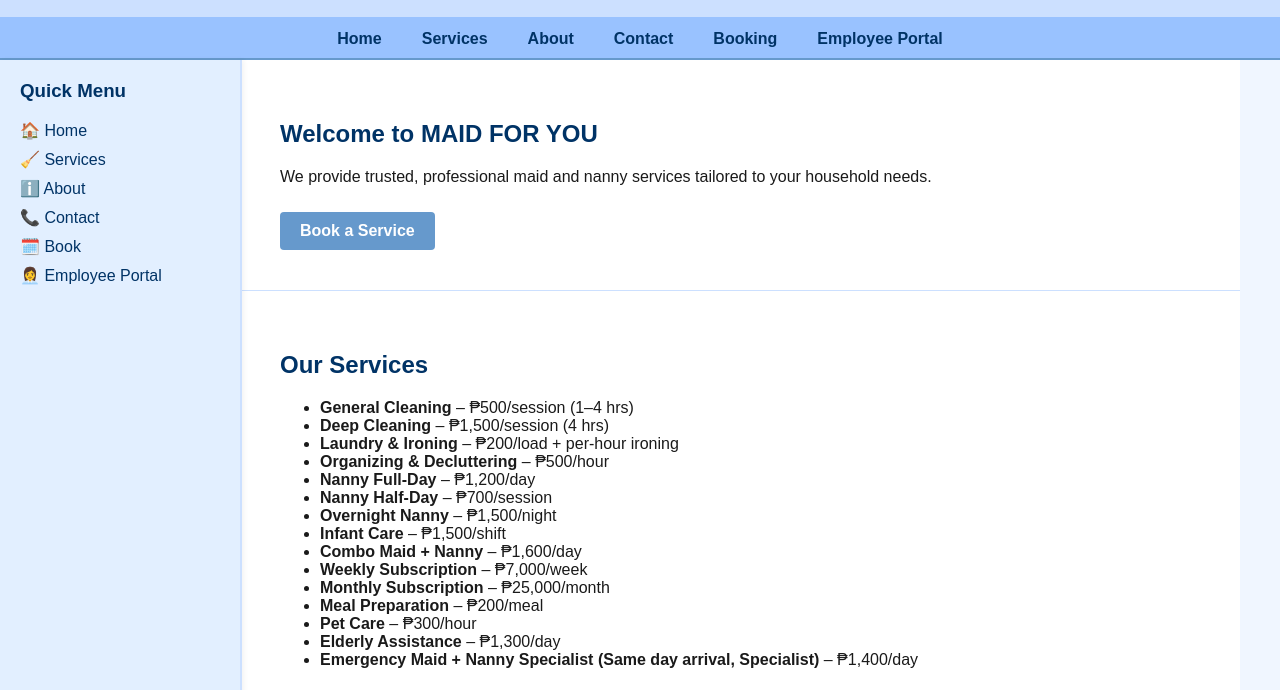
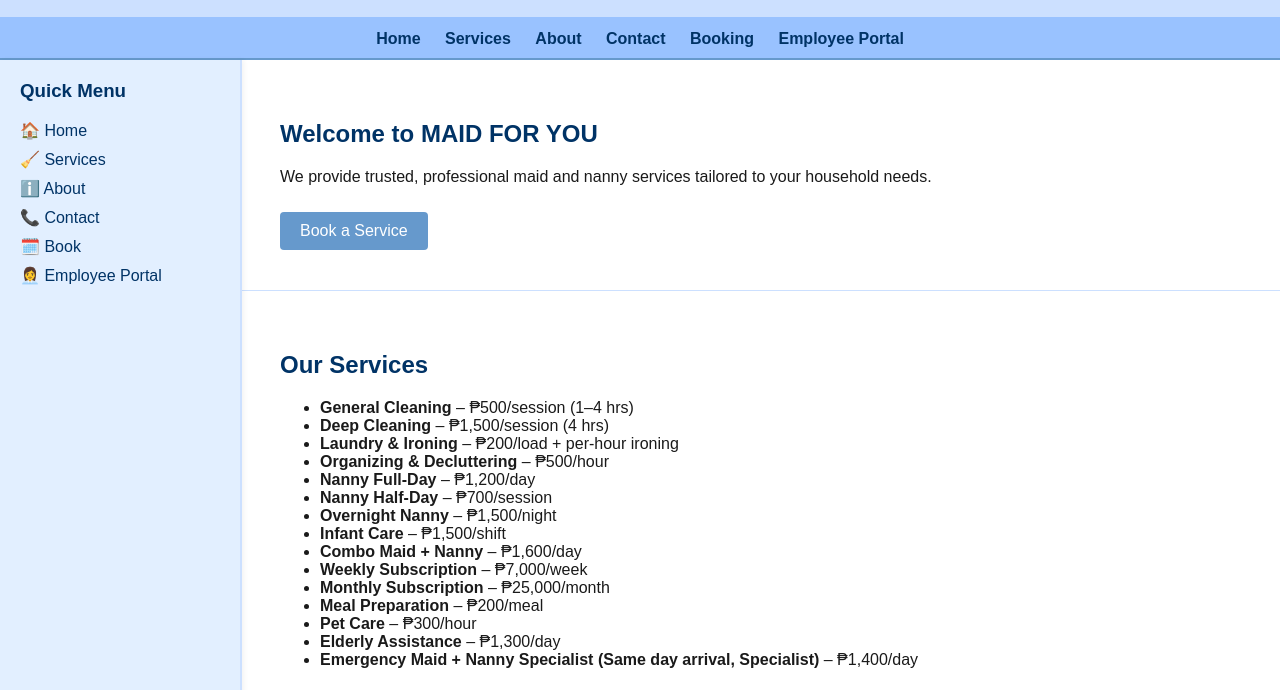
Before and after one commit to JorelJoestar/maidforyou, a plain HTML site: page index.html in a window 1280 px wide. Shown: the part 110-800 px from the top of the page. Drawn offline with Linux system fonts and the light colour scheme.

Commit message:
Update style.css

```diff
--- a/style.css
+++ b/style.css
@@ -1,90 +1,23 @@
-html {
-  scroll-behavior: smooth;
-}
-
 body {
-  font-family: 'Segoe UI', sans-serif;
+  font-family: Arial, sans-serif;
   margin: 0;
   padding: 0;
   background-color: #f4f8ff;
   color: #333;
-  transition: background-color 0.3s ease, color 0.3s ease;
 }
-
 header {
   background-color: #dce9ff;
   padding: 20px;
   text-align: center;
-  box-shadow: 0 2px 5px rgba(0,0,0,0.1);
-  transition: all 0.3s ease;
 }
-
-.header-container {
-  display: flex;
-  align-items: center;
-  justify-content: center;
-  gap: 20px;
-  flex-wrap: wrap;
+nav {
+  background-color: #bcd4ff;
+  padding: 10px;
+  text-align: center;
 }
-
-header img {
-  max-width: 100px;
-  height: auto;
-  transition: transform 0.3s ease;
-}
-
-header img:hover {
-  transform: scale(1.05);
-}
-
-nav {
-  display: flex;
-  justify-content: center;
-  gap: 20px;
-  background-color: #bcd4ff;
-  padding: 10px 0;
-  flex-wrap: wrap;
-  transition: background-color 0.3s ease;
-}
-
 nav a {
+  margin: 0 15px;
   text-decoration: none;
   color: #1e3d59;
   font-weight: bold;
-  transition: color 0.3s ease;
 }
-
-nav a:hover {
-  color: #3366cc;
-}
-
-section {
-  padding: 40px 20px;
-  max-width: 900px;
-  margin: auto;
-  transition: all 0.3s ease;
-}
-
-.button {
-  display: inline-block;
-  background-color: #7baeff;
-  padding: 10px 20px;
-  border: none;
-  border-radius: 6px;
-  cursor: pointer;
-  text-decoration: none;
-  color: white;
-  font-weight: bold;
-  transition: background-color 0.3s ease;
-}
-
-.button:hover {
-  background-color: #5d94e6;
-}
-
-footer {
-  text-align: center;
-  padding: 20px;
-  background-color: #bcd4ff;
-  transition: background-color 0.3s ease;
-}
```
